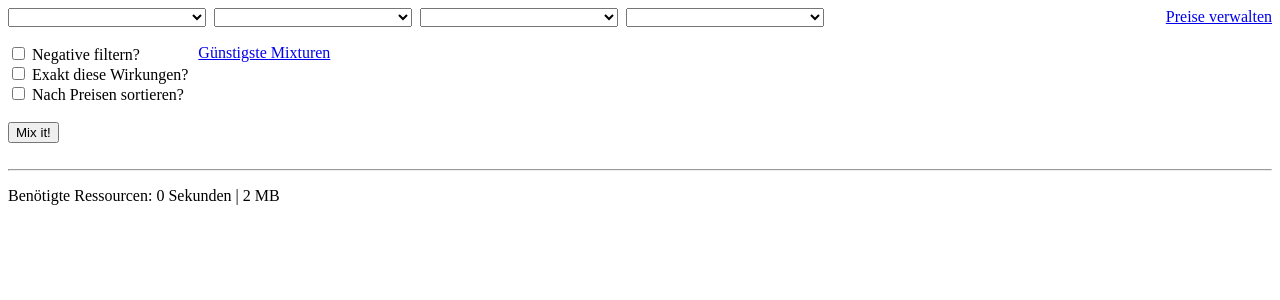
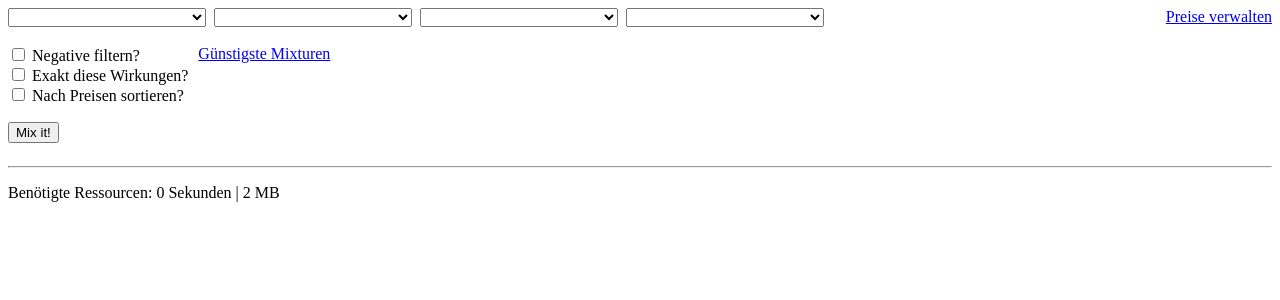
Before and after one commit to Elsensee/AlathairAlchemy, a PHP site: page / in a window 1280 px wide. Shown: the top 300 px of the page. Run offline with PHP 8.4, Linux system fonts and the light colour scheme.

Commit message:
Improve CSS

```diff
--- a/index.php
+++ b/index.php
@@ -93,14 +93,18 @@ $builder->setEffect($effect1)
 </head>
 <body>
 	<form action="index.php" method="post">
+		<div id="options" class="bottom_margin">
 			<div id="effects" class="leftside">
 				<select id="effect1" name="effect1" title="Effekt 1"><?= getEffectsAsOptions($effect1); ?></select>&nbsp;
 				<select id="effect2" name="effect2" title="Effekt 2"><?= getEffectsAsOptions($effect2); ?></select>&nbsp;
 				<select id="effect3" name="effect3" title="Effekt 3"><?= getEffectsAsOptions($effect3); ?></select>&nbsp;
 				<select id="effect4" name="effect4" title="Effekt 4"><?= getEffectsAsOptions($effect4); ?></select>&nbsp;
 			</div>
-		<div id="price_link" class="rightside"><a href="./manage_prices.php">Preise verwalten</a></div>
-		<br /><br />
+			<div id="price_link" class="rightside">
+				<a href="./manage_prices.php">Preise verwalten</a><br />
+			</div>
+		</div>
+		<div id="menu" class="bottom_margin">
 			<div id="filter_boxes" class="leftside">
 				<input type="checkbox" id="filter_negative" name="filter_negative" value="1" <?php if ($filterNegative) echo 'checked="checked" '; ?>/>
 				<label for="filter_negative">Negative filtern?</label><br />
@@ -112,14 +116,14 @@ $builder->setEffect($effect1)
 			<div id="mix_links">
 				<a href="index.php?mode=cheapest">Günstigste Mixturen</a><br />
 			</div>
-		<br />
-		<input type="submit" value="Mix it!" name="submit" /><?php
+		</div>
+		<input type="submit" value="Mix it!" name="submit" class="bottom_margin" /><?php
 
 if ((isset($_POST['submit']) && ($effect1 > -1 || $effect2 > -1 || $effect3 > -1 || $effect4 > -1)) || !empty($mode))
 {
 	?>
 
-	<table>
+	<table class="bottom_margin">
 		<tr>
 			<th>Reagenzien</th>
 			<th>Wirkungen</th>
@@ -160,7 +164,6 @@ if ((isset($_POST['submit']) && ($effect1 > -1 || $effect2 > -1 || $effect3 > -1
 		?>
 
 	</form>
-	<br />
 	<hr />
 	<p>Benötigte Ressourcen: <?= round((microtime(true) - $startTime), 2) . ' Sekunden | ' . echo_memory_usage(); ?></p>
 </body>
--- a/style.css
+++ b/style.css
@@ -10,6 +10,14 @@ table, th, td {
     float: right;
 }
 
+.bottom_margin {
+    margin-bottom: 1.1em;
+}
+
+#options {
+    height: 1.2em;
+}
+
 #filter_boxes {
     margin-right: 10px;
 }
```
Lines whose indentation alone changed are shown as unchanged.
